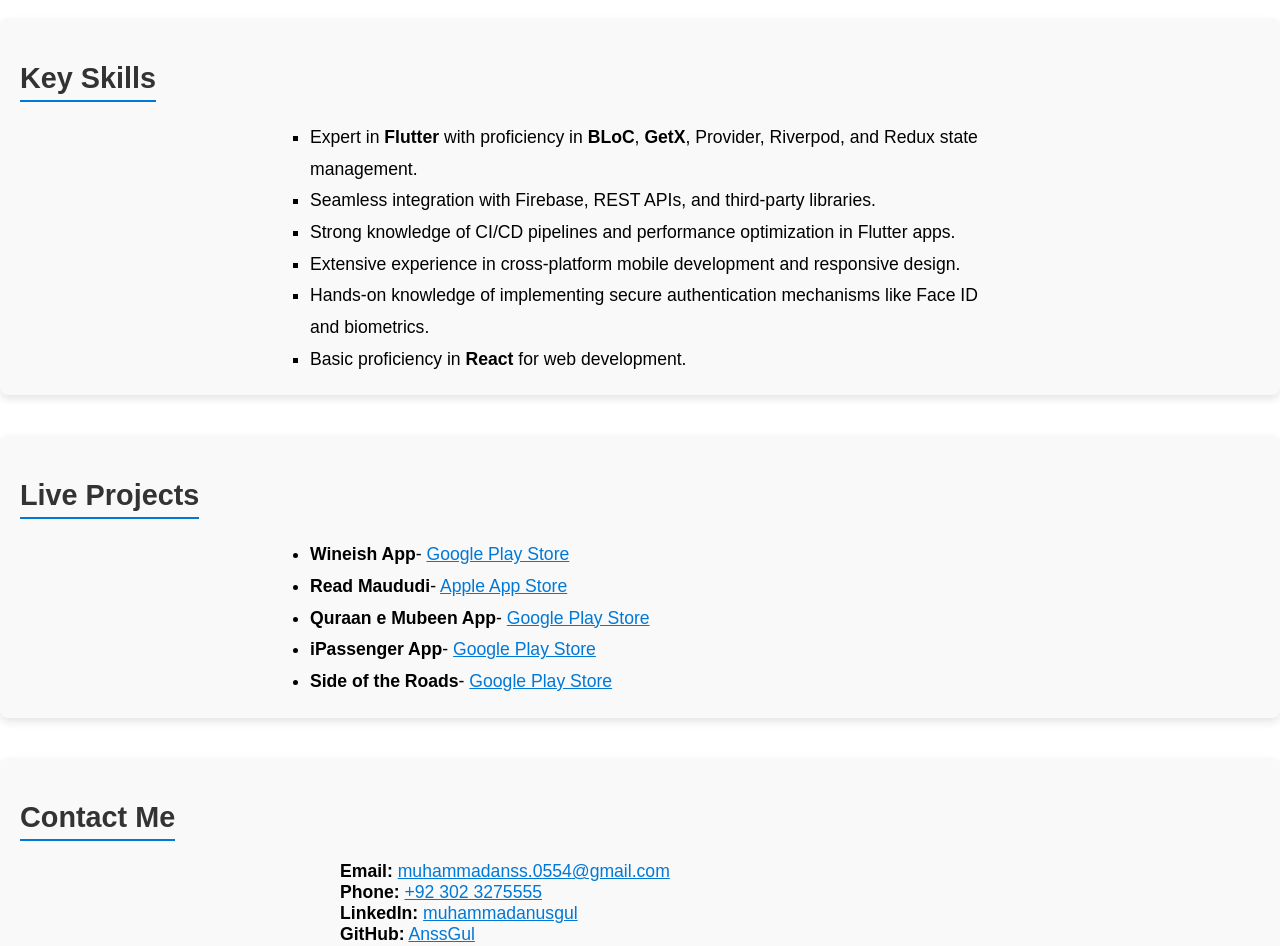
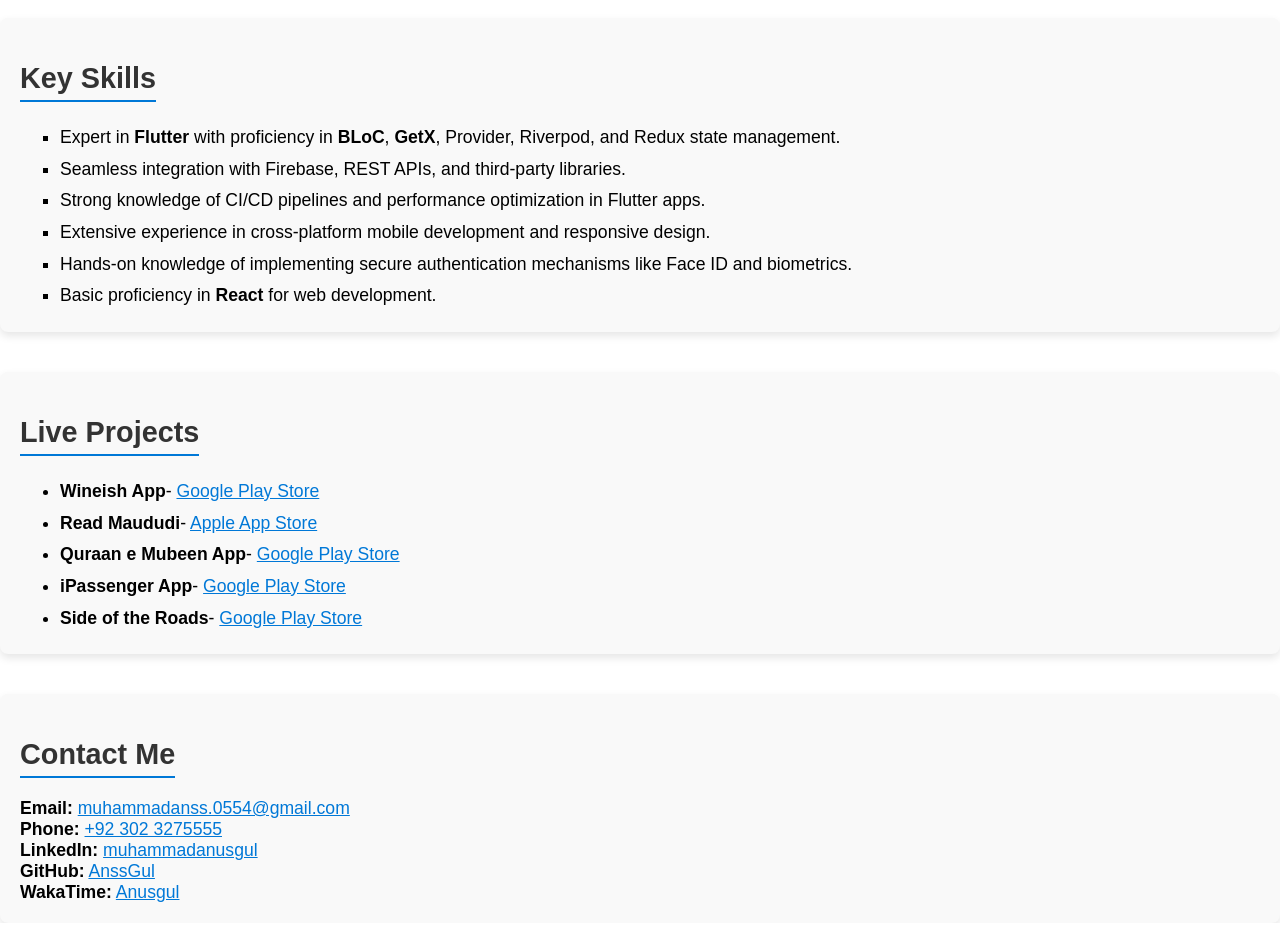
Before and after one commit to AnssGul/my_porfolio_Gul, a React (Create React App) app: page / in a window 1280 px wide. Shown: the part 386-1332 px from the top of the page. After the commit the page ends 1309 px from the top, so only its background shows below. Built offline with nearby package versions, Linux system fonts and the light colour scheme.

Commit message:
update ui fixes

```diff
--- a/src/pages/home.js
+++ b/src/pages/home.js
@@ -99,7 +99,7 @@
                 <ul style={{
                     textAlign: 'left',
                     margin: '0 auto',
-                    maxWidth: '700px',
+                    maxWidth: '100%',
                     listStyleType: 'square',
                     alignItems: "start",
                     fontSize: '1.1em',
@@ -136,7 +136,7 @@
                 <ul style={{
                     textAlign: 'left',
                     margin: '0 auto',
-                    maxWidth: '700px',
+                    maxWidth: '100%',
                     lineHeight: '1.8',
                     fontSize: '1.1em',
                 }}>
@@ -202,7 +202,7 @@
                     padding: 0,
                     textAlign: 'left',
                     margin: '0 auto',
-                    maxWidth: '600px',
+                    maxWidth: '100%',
                     fontSize: '1.1em',
                 }}>
                     <li><strong>Email:</strong> <a href="mailto:muhammadanss.0554@gmail.com" style={{ color: '#0078D7' }}>muhammadanss.0554@gmail.com</a></li>
```
